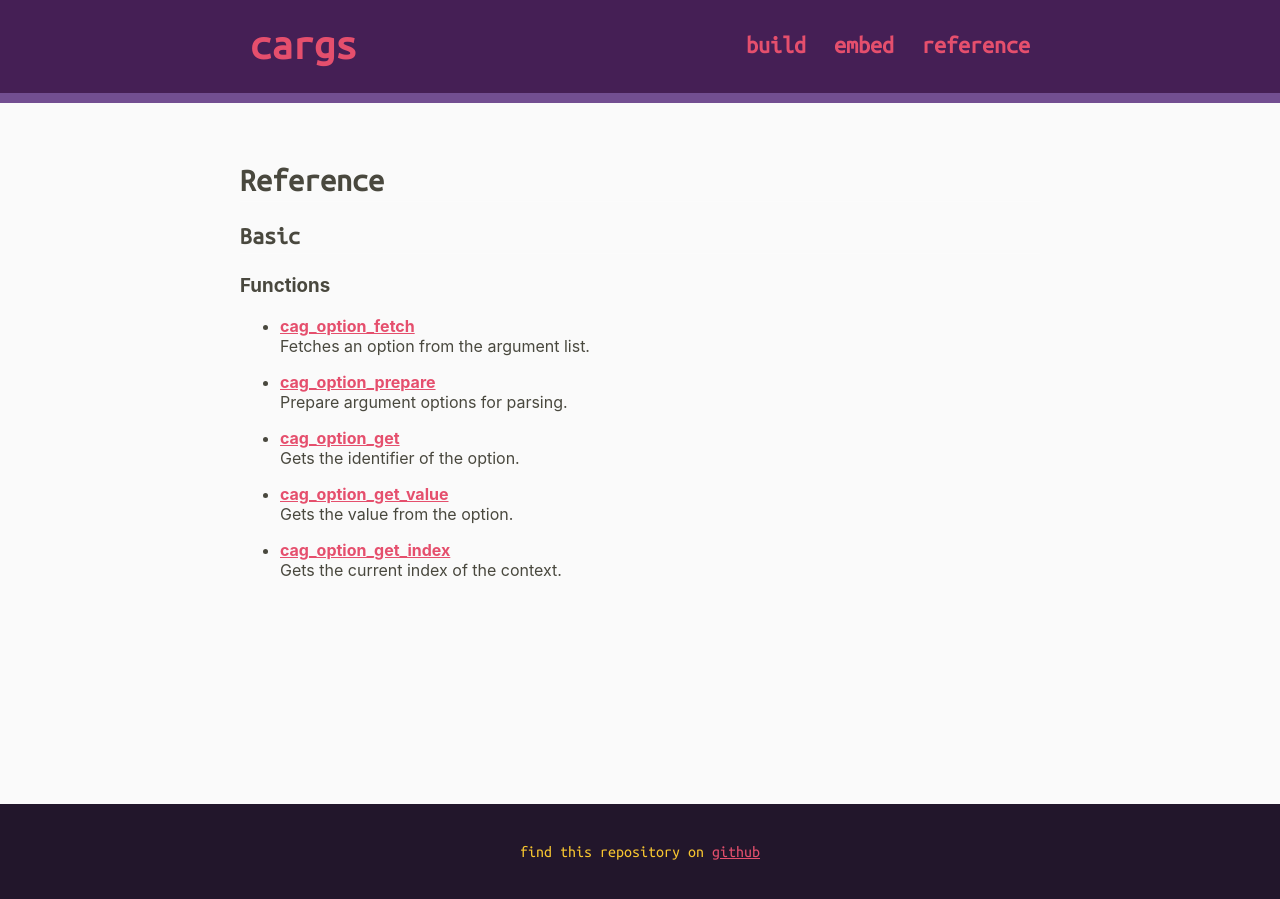
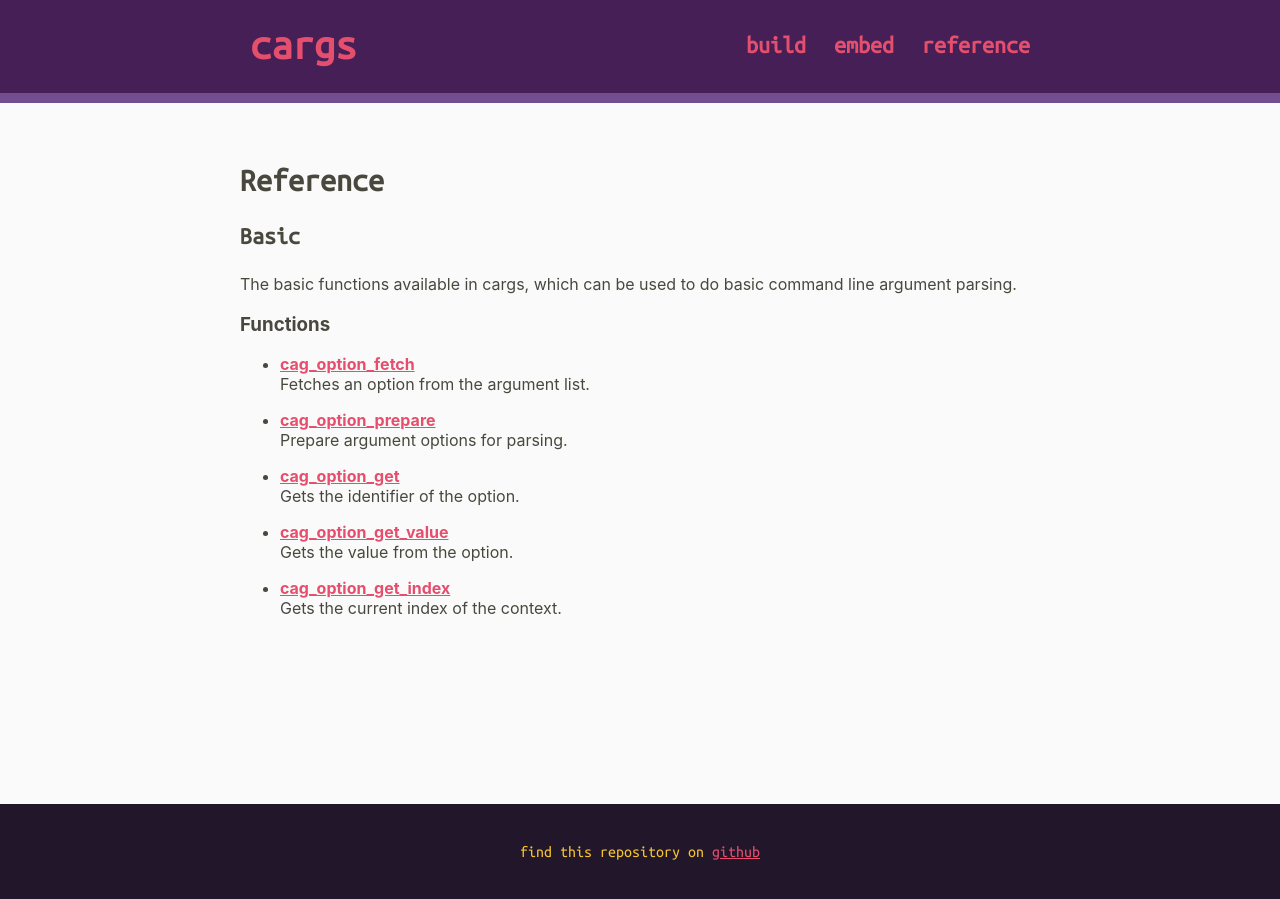
Before and after one commit to likle/cargs, a Jekyll site: the page built from docs/reference/index.md, in a window 1280 px wide. Built offline with Jekyll 4.4.1, drawn with Linux system fonts in a browser that asks for light colours.

```diff
--- a/docs/reference/index.md
+++ b/docs/reference/index.md
@@ -4,7 +4,7 @@ description: A complete reference of the cargs command line arguments parser lib
 ---
 
 ## Basic
-
+The basic functions available in cargs, which can be used to do basic command line argument parsing.
 
 ### Functions
 * **[cag_option_fetch]({{ site.baseurl }}{% link reference/cag_option_fetch.md %})**
```
Also changed, not shown: 3 other files.
